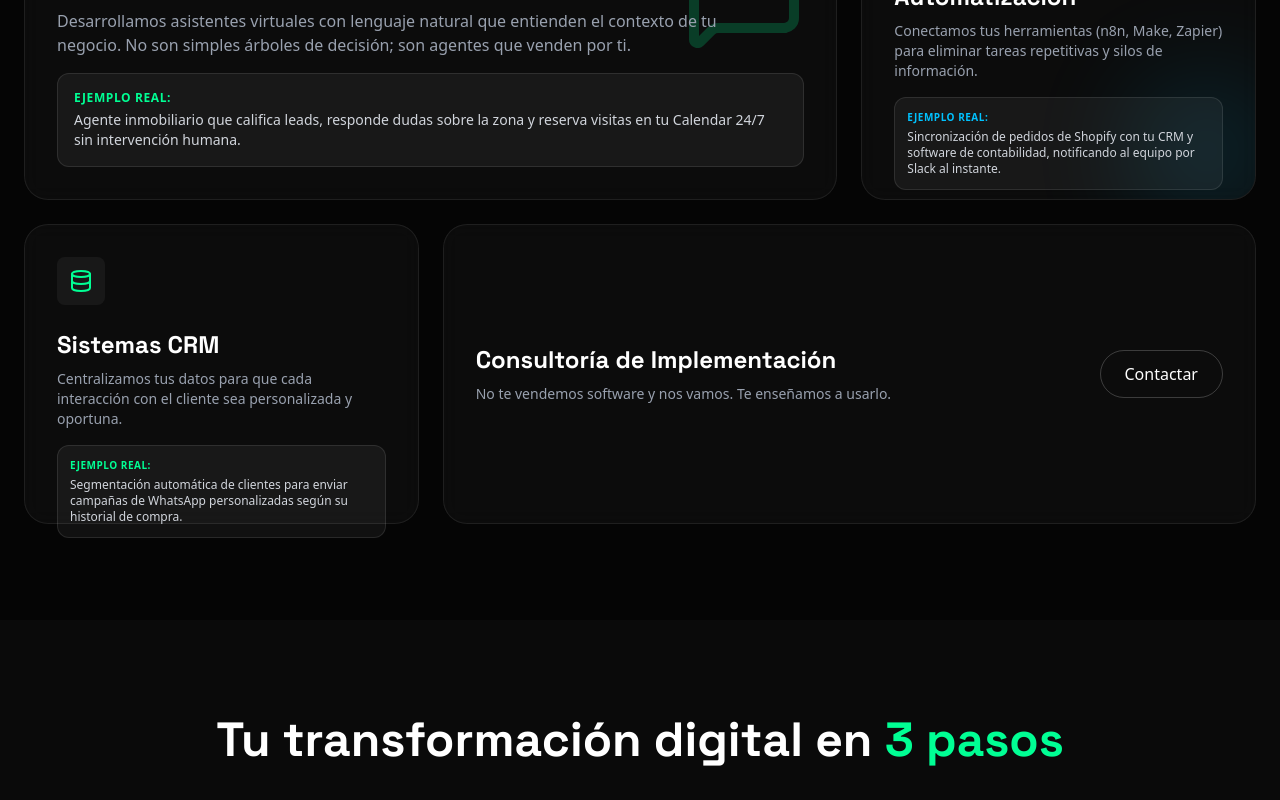
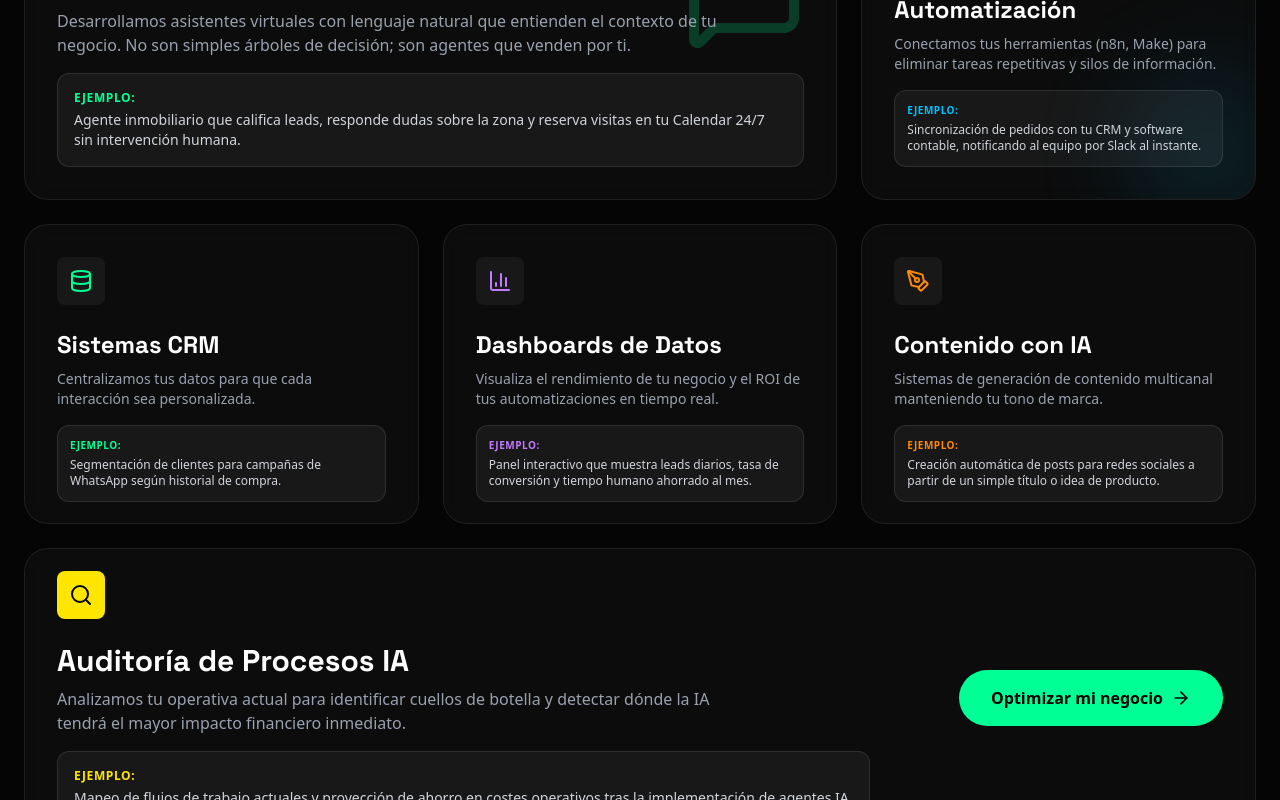
Before and after one commit to iahectorbarberasanchez-collab/hectech-agencia, a Next.js app: page / in a window 1280 px wide. Shown: the part 4460-5260 px from the top of the page. Built offline with nearby package versions, Linux system fonts and the light colour scheme; no server answers.

Commit message:
Updated services section: expanded services and simplified labels

```diff
--- a/src/app/page.tsx
+++ b/src/app/page.tsx
@@ -20,7 +20,10 @@ import {
   Globe,
   Sparkles,
   Loader2,
-  AlertCircle
+  AlertCircle,
+  BarChart3,
+  PenTool,
+  Search
 } from 'lucide-react';
 import { ContactForm } from './ContactForm';
 import { generateAuditAction } from './actions';
@@ -571,7 +574,7 @@ const Services = () => {
                 Desarrollamos asistentes virtuales con lenguaje natural que entienden el contexto de tu negocio. No son simples árboles de decisión; son agentes que venden por ti.
               </p>
               <div className="bg-white/5 border border-white/10 rounded-xl p-4 inline-block">
-                <p className="text-xs text-[#00FF94] font-bold uppercase tracking-wider mb-1">Ejemplo Real:</p>
+                <p className="text-xs text-[#00FF94] font-bold uppercase tracking-wider mb-1">Ejemplo:</p>
                 <p className="text-sm text-gray-300">Agente inmobiliario que califica leads, responde dudas sobre la zona y reserva visitas en tu Calendar 24/7 sin intervención humana.</p>
               </div>
             </div>
@@ -585,37 +588,75 @@ const Services = () => {
               </div>
               <h3 className="text-2xl font-bold mb-2 text-white">Automatización</h3>
               <p className="text-gray-400 text-sm mb-4">
-                Conectamos tus herramientas (n8n, Make, Zapier) para eliminar tareas repetitivas y silos de información.
+                Conectamos tus herramientas (n8n, Make) para eliminar tareas repetitivas y silos de información.
               </p>
               <div className="mt-auto bg-white/5 border border-white/10 rounded-xl p-3">
-                <p className="text-[10px] text-[#00C2FF] font-bold uppercase tracking-wider mb-1">Ejemplo Real:</p>
-                <p className="text-xs text-gray-300">Sincronización de pedidos de Shopify con tu CRM y software de contabilidad, notificando al equipo por Slack al instante.</p>
+                <p className="text-[10px] text-[#00C2FF] font-bold uppercase tracking-wider mb-1">Ejemplo:</p>
+                <p className="text-xs text-gray-300">Sincronización de pedidos con tu CRM y software contable, notificando al equipo por Slack al instante.</p>
               </div>
             </div>
           </div>
 
-          <div className="glass-card rounded-3xl p-8 flex flex-col justify-between group border-[#00FF94]/20 hover:border-[#00FF94]/50 transition-colors">
+          <div className="glass-card rounded-3xl p-8 flex flex-col justify-between group border-white/5 hover:border-[#00FF94]/30 transition-colors">
             <div className="relative z-10">
               <div className="w-12 h-12 bg-white/5 rounded-lg flex items-center justify-center mb-6 text-[#00FF94] group-hover:scale-110 transition-transform">
                 <Database size={24} />
               </div>
               <h3 className="text-2xl font-bold mb-2 text-white">Sistemas CRM</h3>
-              <p className="text-gray-400 text-sm mb-4">Centralizamos tus datos para que cada interacción con el cliente sea personalizada y oportuna.</p>
+              <p className="text-gray-400 text-sm mb-4">Centralizamos tus datos para que cada interacción sea personalizada.</p>
             </div>
             <div className="bg-white/5 border border-white/10 rounded-xl p-3">
-              <p className="text-[10px] text-[#00FF94] font-bold uppercase tracking-wider mb-1">Ejemplo Real:</p>
-              <p className="text-xs text-gray-300">Segmentación automática de clientes para enviar campañas de WhatsApp personalizadas según su historial de compra.</p>
+              <p className="text-[10px] text-[#00FF94] font-bold uppercase tracking-wider mb-1">Ejemplo:</p>
+              <p className="text-xs text-gray-300">Segmentación de clientes para campañas de WhatsApp según historial de compra.</p>
             </div>
           </div>
 
-          <div className="md:col-span-2 glass-card rounded-3xl p-8 flex items-center justify-between">
-            <div>
-              <h3 className="text-2xl font-bold mb-2 text-white">Consultoría de Implementación</h3>
-              <p className="text-gray-400 text-sm">No te vendemos software y nos vamos. Te enseñamos a usarlo.</p>
+          <div className="glass-card rounded-3xl p-8 flex flex-col justify-between group border-white/5 hover:border-purple-500/30 transition-colors">
+            <div className="relative z-10">
+              <div className="w-12 h-12 bg-white/5 rounded-lg flex items-center justify-center mb-6 text-purple-400 group-hover:scale-110 transition-transform">
+                <BarChart3 size={24} />
+              </div>
+              <h3 className="text-2xl font-bold mb-2 text-white">Dashboards de Datos</h3>
+              <p className="text-gray-400 text-sm mb-4">Visualiza el rendimiento de tu negocio y el ROI de tus automatizaciones en tiempo real.</p>
             </div>
-            <div className="hidden md:block">
-              <a href="#contacto" className="border border-white/20 px-6 py-3 rounded-full hover:bg-white hover:text-black transition-all text-white">
-                Contactar
+            <div className="bg-white/5 border border-white/10 rounded-xl p-3">
+              <p className="text-[10px] text-purple-400 font-bold uppercase tracking-wider mb-1">Ejemplo:</p>
+              <p className="text-xs text-gray-300">Panel interactivo que muestra leads diarios, tasa de conversión y tiempo humano ahorrado al mes.</p>
+            </div>
+          </div>
+
+          <div className="glass-card rounded-3xl p-8 flex flex-col justify-between group border-white/5 hover:border-orange-400/30 transition-colors">
+            <div className="relative z-10">
+              <div className="w-12 h-12 bg-white/5 rounded-lg flex items-center justify-center mb-6 text-orange-400 group-hover:scale-110 transition-transform">
+                <PenTool size={24} />
+              </div>
+              <h3 className="text-2xl font-bold mb-2 text-white">Contenido con IA</h3>
+              <p className="text-gray-400 text-sm mb-4">Sistemas de generación de contenido multicanal manteniendo tu tono de marca.</p>
+            </div>
+            <div className="bg-white/5 border border-white/10 rounded-xl p-3">
+              <p className="text-[10px] text-orange-400 font-bold uppercase tracking-wider mb-1">Ejemplo:</p>
+              <p className="text-xs text-gray-300">Creación automática de posts para redes sociales a partir de un simple título o idea de producto.</p>
+            </div>
+          </div>
+
+          <div className="md:col-span-3 glass-card rounded-3xl p-8 flex flex-col md:flex-row items-center justify-between gap-8 group">
+            <div className="flex-1">
+              <div className="w-12 h-12 bg-[#FFE600] rounded-lg flex items-center justify-center mb-6 text-black group-hover:rotate-12 transition-transform">
+                <Search size={24} />
+              </div>
+              <h3 className="text-3xl font-bold mb-2 text-white">Auditoría de Procesos IA</h3>
+              <p className="text-gray-400 max-w-2xl mb-4">
+                Analizamos tu operativa actual para identificar cuellos de botella y detectar dónde la IA tendrá el mayor impacto financiero inmediato.
+              </p>
+              <div className="bg-white/5 border border-white/10 rounded-xl p-4 inline-block">
+                <p className="text-xs text-[#FFE600] font-bold uppercase tracking-wider mb-1">Ejemplo:</p>
+                <p className="text-sm text-gray-300">Mapeo de flujos de trabajo actuales y proyección de ahorro en costes operativos tras la implementación de agentes IA.</p>
+              </div>
+            </div>
+            <div className="shrink-0">
+              <a href="#contacto" className="inline-flex items-center gap-2 bg-primary text-black px-8 py-4 rounded-full font-bold hover:scale-105 transition-all">
+                Optimizar mi negocio
+                <ArrowRight size={20} />
               </a>
             </div>
           </div>
```
